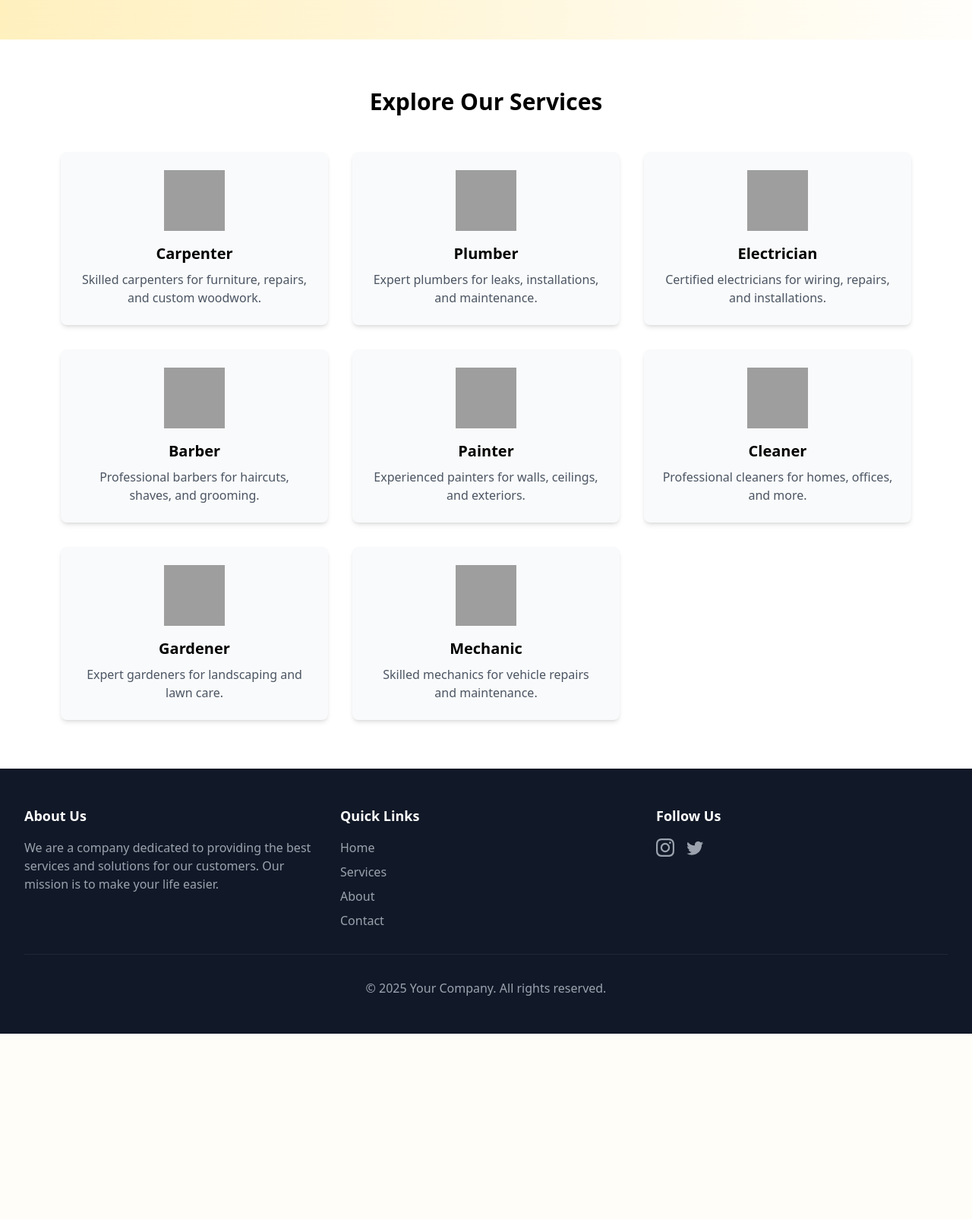
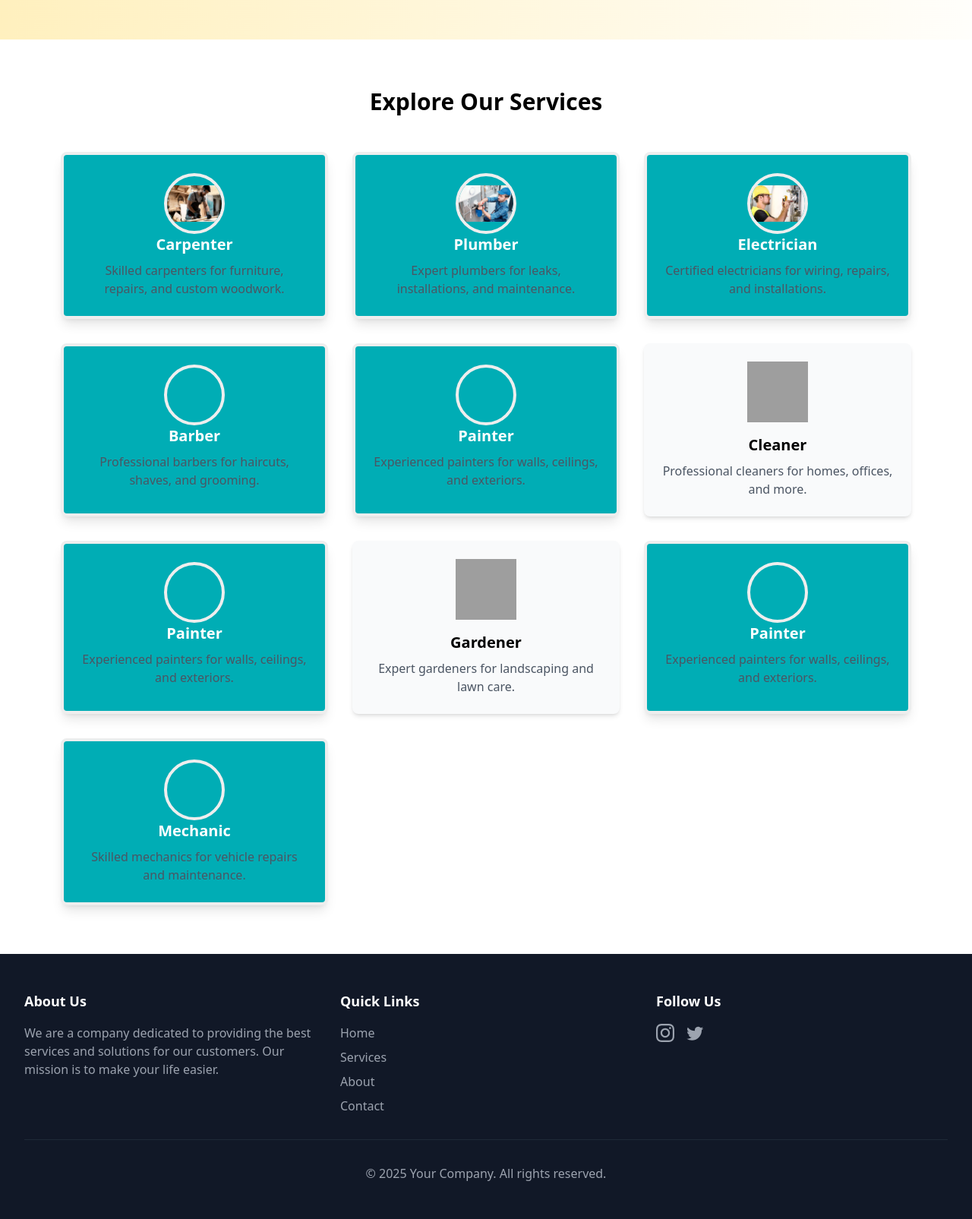
Before and after one commit to EmOn9999-9/hackthon, a PHP site: page /services.php in a window 1280 px wide. Shown: the part 412-2017 px from the top of the page at 76% size. Before the commit the page ends 1773 px from the top, so only its background shows below. Run offline with PHP 8.4, Linux system fonts and the light colour scheme; some libraries are stand-ins or nearby versions; grey boxes are pictures that could not be loaded.

Commit message:
Update services.php

```diff
--- a/services.php
+++ b/services.php
@@ -14,37 +14,58 @@
         <div class="max-w-6xl mx-auto px-4">
             <h2 class="text-3xl font-bold text-center mb-12">Explore Our Services</h2>
             <div class="grid grid-cols-1 sm:grid-cols-2 md:grid-cols-3 gap-8">
+
                 <!-- Carpenter -->
-                <div class="bg-gray-50 p-6 rounded-lg shadow-md text-center hover:shadow-lg transition-shadow duration-300">
-                    <img src="images/carpenter.png" alt="Carpenter" class="w-20 h-20 mx-auto mb-4">
+                <div class="bg-[#00ADB5] p-6 border-4 border-[#EEEEEE] rounded-lg shadow-lg text-center text-white font-poppins transition-all duration-300 hover:-translate-y-2.5">
+                <div class="w-20 h-20 border-4 border-[#EEEEEE] rounded-full overflow-hidden mx-auto flex items-center justify-center">
+                    <svg viewBox="0 0 448 512" class="w-10 fill-current">
+                        <img src="images/carpenter1.avif" alt="">
+                    </svg>
+                </div>
                 <h3 class="text-xl font-semibold mb-2">Carpenter</h3>
                     <p class="text-gray-600">Skilled carpenters for furniture, repairs, and custom woodwork.</p>
                 </div>
 
                 <!-- Plumber -->
-                <div class="bg-gray-50 p-6 rounded-lg shadow-md text-center hover:shadow-lg transition-shadow duration-300">
-                    <img src="images/plumber.png" alt="Plumber" class="w-20 h-20 mx-auto mb-4">
+                <div class="bg-[#00ADB5] p-6 border-4 border-[#EEEEEE] rounded-lg shadow-lg text-center text-white font-poppins transition-all duration-300 hover:-translate-y-2.5">
+                <div class="w-20 h-20 border-4 border-[#EEEEEE] rounded-full overflow-hidden mx-auto flex items-center justify-center">
+                    <svg viewBox="0 0 448 512" class="w-10 fill-current">
+                        <img src="images/plumber1.jpg" alt="">
+                    </svg>
+                </div>
                 <h3 class="text-xl font-semibold mb-2">Plumber</h3>
                     <p class="text-gray-600">Expert plumbers for leaks, installations, and maintenance.</p>
                 </div>
 
                 <!-- Electrician -->
-                <div class="bg-gray-50 p-6 rounded-lg shadow-md text-center hover:shadow-lg transition-shadow duration-300">
-                    <img src="images/electrician.png" alt="Electrician" class="w-20 h-20 mx-auto mb-4">
+                <div class="bg-[#00ADB5] p-6 border-4 border-[#EEEEEE] rounded-lg shadow-lg text-center text-white font-poppins transition-all duration-300 hover:-translate-y-2.5">
+                <div class="w-20 h-20 border-4 border-[#EEEEEE] rounded-full overflow-hidden mx-auto flex items-center justify-center">
+                    <svg viewBox="0 0 448 512" class="w-10 fill-current">
+                        <img src="images/electrician1.jpg" alt="">
+                    </svg>
+                </div>
                 <h3 class="text-xl font-semibold mb-2">Electrician</h3>
                     <p class="text-gray-600">Certified electricians for wiring, repairs, and installations.</p>
                 </div>
 
                 <!-- Barber -->
-                <div class="bg-gray-50 p-6 rounded-lg shadow-md text-center hover:shadow-lg transition-shadow duration-300">
-                    <img src="images/barber.png" alt="Barber" class="w-20 h-20 mx-auto mb-4">
+                <div class="bg-[#00ADB5] p-6 border-4 border-[#EEEEEE] rounded-lg shadow-lg text-center text-white font-poppins transition-all duration-300 hover:-translate-y-2.5">
+                <div class="w-20 h-20 border-4 border-[#EEEEEE] rounded-full overflow-hidden mx-auto flex items-center justify-center">
+                    <svg viewBox="0 0 448 512" class="w-10 fill-current">
+                        <img src="" alt="">
+                    </svg>
+                </div>
                 <h3 class="text-xl font-semibold mb-2">Barber</h3>
                     <p class="text-gray-600">Professional barbers for haircuts, shaves, and grooming.</p>
                 </div>
 
                 <!-- Painter -->
-                <div class="bg-gray-50 p-6 rounded-lg shadow-md text-center hover:shadow-lg transition-shadow duration-300">
-                    <img src="images/painter.png" alt="Painter" class="w-20 h-20 mx-auto mb-4">
+                <div class="bg-[#00ADB5] p-6 border-4 border-[#EEEEEE] rounded-lg shadow-lg text-center text-white font-poppins transition-all duration-300 hover:-translate-y-2.5">
+                <div class="w-20 h-20 border-4 border-[#EEEEEE] rounded-full overflow-hidden mx-auto flex items-center justify-center">
+                    <svg viewBox="0 0 448 512" class="w-10 fill-current">
+                        <img src="" alt="">
+                    </svg>
+                </div>
                 <h3 class="text-xl font-semibold mb-2">Painter</h3>
                     <p class="text-gray-600">Experienced painters for walls, ceilings, and exteriors.</p>
                 </div>
@@ -55,6 +76,15 @@
                     <h3 class="text-xl font-semibold mb-2">Cleaner</h3>
                     <p class="text-gray-600">Professional cleaners for homes, offices, and more.</p>
                 </div>
+                <div class="bg-[#00ADB5] p-6 border-4 border-[#EEEEEE] rounded-lg shadow-lg text-center text-white font-poppins transition-all duration-300 hover:-translate-y-2.5">
+                <div class="w-20 h-20 border-4 border-[#EEEEEE] rounded-full overflow-hidden mx-auto flex items-center justify-center">
+                    <svg viewBox="0 0 448 512" class="w-10 fill-current">
+                        <img src="" alt="">
+                    </svg>
+                </div>
+                <h3 class="text-xl font-semibold mb-2">Painter</h3>
+                    <p class="text-gray-600">Experienced painters for walls, ceilings, and exteriors.</p>
+                </div>
 
                 <!-- Gardener -->
                 <div class="bg-gray-50 p-6 rounded-lg shadow-md text-center hover:shadow-lg transition-shadow duration-300">
@@ -62,10 +92,23 @@
                     <h3 class="text-xl font-semibold mb-2">Gardener</h3>
                     <p class="text-gray-600">Expert gardeners for landscaping and lawn care.</p>
                 </div>
+                <div class="bg-[#00ADB5] p-6 border-4 border-[#EEEEEE] rounded-lg shadow-lg text-center text-white font-poppins transition-all duration-300 hover:-translate-y-2.5">
+                <div class="w-20 h-20 border-4 border-[#EEEEEE] rounded-full overflow-hidden mx-auto flex items-center justify-center">
+                    <svg viewBox="0 0 448 512" class="w-10 fill-current">
+                        <img src="" alt="">
+                    </svg>
+                </div>
+                <h3 class="text-xl font-semibold mb-2">Painter</h3>
+                    <p class="text-gray-600">Experienced painters for walls, ceilings, and exteriors.</p>
+                </div>
 
                 <!-- Mechanic -->
-                <div class="bg-gray-50 p-6 rounded-lg shadow-md text-center hover:shadow-lg transition-shadow duration-300">
-                    <img src="images/mechanic.png" alt="Mechanic" class="w-20 h-20 mx-auto mb-4">
+                <div class="bg-[#00ADB5] p-6 border-4 border-[#EEEEEE] rounded-lg shadow-lg text-center text-white font-poppins transition-all duration-300 hover:-translate-y-2.5">
+                <div class="w-20 h-20 border-4 border-[#EEEEEE] rounded-full overflow-hidden mx-auto flex items-center justify-center">
+                    <svg viewBox="0 0 448 512" class="w-10 fill-current">
+                        <img src="" alt="">
+                    </svg>
+                </div>
                 <h3 class="text-xl font-semibold mb-2">Mechanic</h3>
                     <p class="text-gray-600">Skilled mechanics for vehicle repairs and maintenance.</p>
                 </div>
```
Lines whose indentation alone changed are shown as unchanged.
